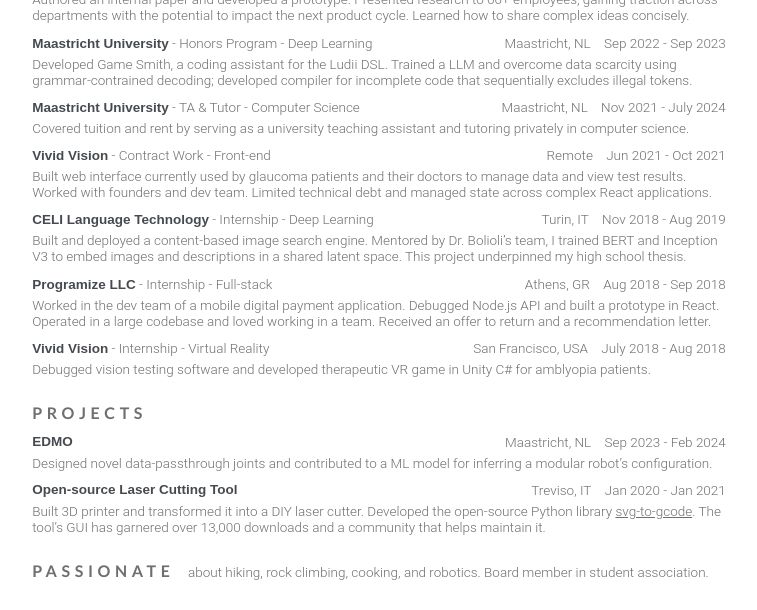
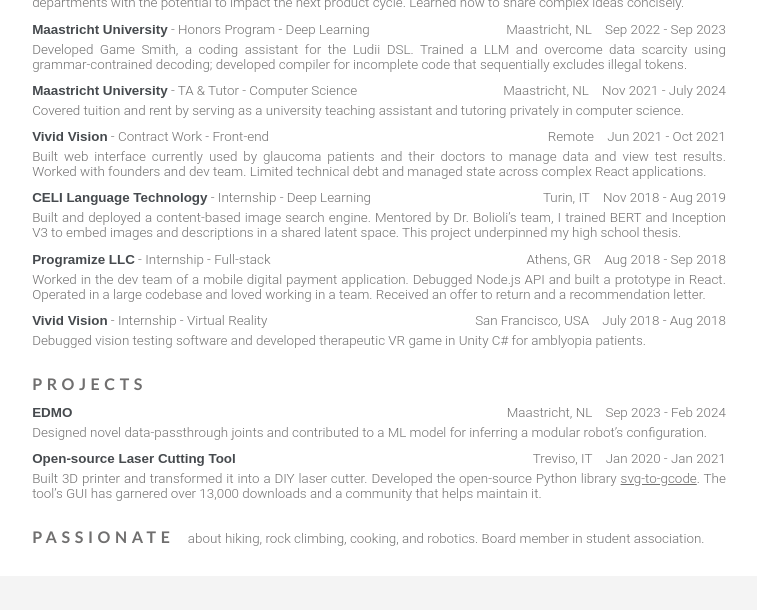
Before and after one commit to PadLex/PadLex.github.io, a plain HTML site: page index.html in a window 1280 px wide. Shown: the part 506-1116 px from the top of the page, without its empty margins (261-1018 px from the left). After the commit the page ends 1082 px from the top, so only its background shows below. Drawn offline with Linux system fonts and the light colour scheme; a web font is replaced by a local one.

Commit message:
justify paragarphs and round down font size for print

```diff
--- a/index.css
+++ b/index.css
@@ -52,37 +52,6 @@
     font-weight: 700;
 }
 
-@media print {
-    @page {
-        size: A4 portrait;
-        margin: 0;
-    }
-
-    body {
-        background: none;
-        display: flex;
-        justify-content: center;
-        align-items: center;
-    }
-
-    .container {
-        width: 100%;
-        height: 100%;
-        box-shadow: none; /* Remove shadow for print */
-        background: white;
-        margin: 0;
-        padding: 0;
-    }
-
-    body * {
-        visibility: hidden;
-    }
-
-    .container, .container * {
-        visibility: visible;
-    }
-}
-
 * {
     box-sizing: border-box;
 }
@@ -98,7 +67,7 @@
     font-family: 'Roboto', sans-serif;
     font-weight: 350;
     /*font-size: 0.75rem;*/
-    font-size: 13.5px;
+    font-size: 13.4px;
     color: #706F6F;
 }
 
@@ -252,3 +221,39 @@
         padding-right: 25px;
     }
 }
+
+
+@media print {
+    @page {
+        size: A4 portrait;
+        margin: 0;
+    }
+
+    body {
+        background: none;
+        display: flex;
+        justify-content: center;
+        align-items: center;
+    }
+
+    .container {
+        width: 100%;
+        height: 100%;
+        box-shadow: none; /* Remove shadow for print */
+        background: white;
+        margin: 0;
+        padding: 0;
+    }
+
+    body * {
+        visibility: hidden;
+    }
+
+    .container, .container * {
+        visibility: visible;
+    }
+
+    a {
+        text-decoration: none;
+    }
+}
--- a/index.html
+++ b/index.html
@@ -123,7 +123,7 @@
             <span><span class='highlight'>NeurIPS 2024</span></span>
         </div>
     </div>
-    <div class="small_margin">Designed a system to generate novel board games in a DSL using a LLM as a mutation operator. Automated evaluation through play-through sampling between general game-playing agents, with heuristics to score runs.</div>
+    <div class="small_margin" style="text-align: justify">Designed a system to generate novel board games in a DSL using a LLM as a mutation operator. Automated evaluation through play-through sampling between general game-playing agents, with heuristics to score runs.</div>
 </div>
 <div class="vertical medium_margin">
     <div class="horizontal">
@@ -133,7 +133,7 @@
             <span>BNAIC 2024</span>
         </div>
     </div>
-    <div class="small_margin">For my BSc thesis, I explored whether existing PPO implementations designed for RLHF could instead train LLMs using rewards from explicitly programmed functions - e.g., quantifying if a generated program is efficient and correct.</div>
+    <div class="small_margin" style="text-align: justify">For my BSc thesis, I explored whether existing PPO implementations designed for RLHF could instead train LLMs using rewards from explicitly programmed functions - e.g., quantifying if a generated program is efficient and correct.</div>
 </div>
             </div>
             <div class="large_margin">
@@ -149,7 +149,7 @@
             <span>July 2024 - Sep 2024</span>
         </div>
     </div>
-    <div class="small_margin">Authored an internal paper and developed a prototype. Presented research to 60+ employees, gaining traction across departments with the potential to impact the next product cycle. Learned how to share complex ideas concisely.</div>
+    <div class="small_margin" style="text-align: justify">Authored an internal paper and developed a prototype. Presented research to 60+ employees, gaining traction across departments with the potential to impact the next product cycle. Learned how to share complex ideas concisely.</div>
 <!--    <div class="small_margin collapsable">This is a test</div>-->
 </div>
 <div class="vertical medium_margin">
@@ -163,7 +163,7 @@
             <span>Sep 2022 - Sep 2023</span>
         </div>
     </div>
-    <div class="small_margin">Developed Game Smith, a coding assistant for the Ludii DSL. Trained a LLM and overcome data scarcity using grammar-contrained decoding; developed compiler for incomplete code that sequentially excludes illegal tokens.</div>
+    <div class="small_margin" style="text-align: justify">Developed Game Smith, a coding assistant for the Ludii DSL. Trained a LLM and overcome data scarcity using grammar-contrained decoding; developed compiler for incomplete code that sequentially excludes illegal tokens.</div>
 <!--    <div class="small_margin collapsable">$$extended$$</div>-->
 </div>
 <div class="vertical medium_margin">
@@ -177,7 +177,7 @@
             <span>Nov 2021 - July 2024</span>
         </div>
     </div>
-    <div class="small_margin">Covered tuition and rent by serving as a university teaching assistant and tutoring privately in computer science.</div>
+    <div class="small_margin" style="text-align: justify">Covered tuition and rent by serving as a university teaching assistant and tutoring privately in computer science.</div>
 <!--    <div class="small_margin collapsable">$$extended$$</div>-->
 </div>
 <div class="vertical medium_margin">
@@ -191,7 +191,7 @@
             <span>Jun 2021 - Oct 2021</span>
         </div>
     </div>
-    <div class="small_margin">Built web interface currently used by glaucoma patients and their doctors to manage data and view test results. Worked with founders and dev team. Limited technical debt and managed state across complex React applications.</div>
+    <div class="small_margin" style="text-align: justify">Built web interface currently used by glaucoma patients and their doctors to manage data and view test results. Worked with founders and dev team. Limited technical debt and managed state across complex React applications.</div>
 <!--    <div class="small_margin collapsable">$$extended$$</div>-->
 </div>
 <div class="vertical medium_margin">
@@ -205,7 +205,7 @@
             <span>Nov 2018 - Aug 2019</span>
         </div>
     </div>
-    <div class="small_margin">Built and deployed a content-based image search engine. Mentored by Dr. Bolioli’s team, I trained BERT and Inception V3 to embed images and descriptions in a shared latent space. This project underpinned my high school thesis.</div>
+    <div class="small_margin" style="text-align: justify">Built and deployed a content-based image search engine. Mentored by Dr. Bolioli’s team, I trained BERT and Inception V3 to embed images and descriptions in a shared latent space. This project underpinned my high school thesis.</div>
 <!--    <div class="small_margin collapsable">$$extended$$</div>-->
 </div>
 <div class="vertical medium_margin">
@@ -219,7 +219,7 @@
             <span>Aug 2018 - Sep 2018</span>
         </div>
     </div>
-    <div class="small_margin">Worked in the dev team of a mobile digital payment application. Debugged Node.js API and built a prototype in React. Operated in a large codebase and loved working in a team. Received an offer to return and a recommendation letter.</div>
+    <div class="small_margin" style="text-align: justify">Worked in the dev team of a mobile digital payment application. Debugged Node.js API and built a prototype in React. Operated in a large codebase and loved working in a team. Received an offer to return and a recommendation letter.</div>
 <!--    <div class="small_margin collapsable">$$extended$$</div>-->
 </div>
 <div class="vertical medium_margin">
@@ -233,7 +233,7 @@
             <span>July 2018 - Aug 2018</span>
         </div>
     </div>
-    <div class="small_margin">Debugged vision testing software and developed therapeutic VR game in Unity C# for amblyopia patients.</div>
+    <div class="small_margin" style="text-align: justify">Debugged vision testing software and developed therapeutic VR game in Unity C# for amblyopia patients.</div>
 <!--    <div class="small_margin collapsable">$$extended$$</div>-->
 </div>
             </div>
@@ -247,7 +247,7 @@
             <span>Sep 2023 - Feb 2024</span>
         </div>
     </div>
-    <div class="small_margin">Designed novel data-passthrough joints and contributed to a ML model for inferring a modular robot’s configuration.</div>
+    <div class="small_margin" style="text-align: justify">Designed novel data-passthrough joints and contributed to a ML model for inferring a modular robot’s configuration.</div>
 </div>
 <div class="vertical medium_margin">
     <div class="horizontal">
@@ -257,12 +257,12 @@
             <span>Jan 2020 - Jan 2021</span>
         </div>
     </div>
-    <div class="small_margin">Built 3D printer and transformed it into a DIY laser cutter. Developed the open-source Python library <a href='https://github.com/PadLex/SvgToGcode' target='_blank'>svg-to-gcode</a>. The tool’s GUI has garnered over 13,000 downloads and a community that helps maintain it.</div>
+    <div class="small_margin" style="text-align: justify">Built 3D printer and transformed it into a DIY laser cutter. Developed the open-source Python library <a href='https://github.com/PadLex/SvgToGcode' target='_blank'>svg-to-gcode</a>. The tool’s GUI has garnered over 13,000 downloads and a community that helps maintain it.</div>
 </div>
             </div>
             <div class="horizontal large_margin" style="justify-content: left; align-items: end">
                 <h2>PASSIONATE</h2>
-                about hiking, rock climbing, cooking, and robotics. Board member in student association.
+                <span style="text-align: justify">about hiking, rock climbing, cooking, and robotics. Board member in student association.</span>
             </div>
     </div>
 </body>
```
Also changed, not shown: components/experience.html (+1 -1 lines), components/projects.html (+1 -1 lines), components/publications.html (+1 -1 lines), index_src.html (+1 -1 lines).
